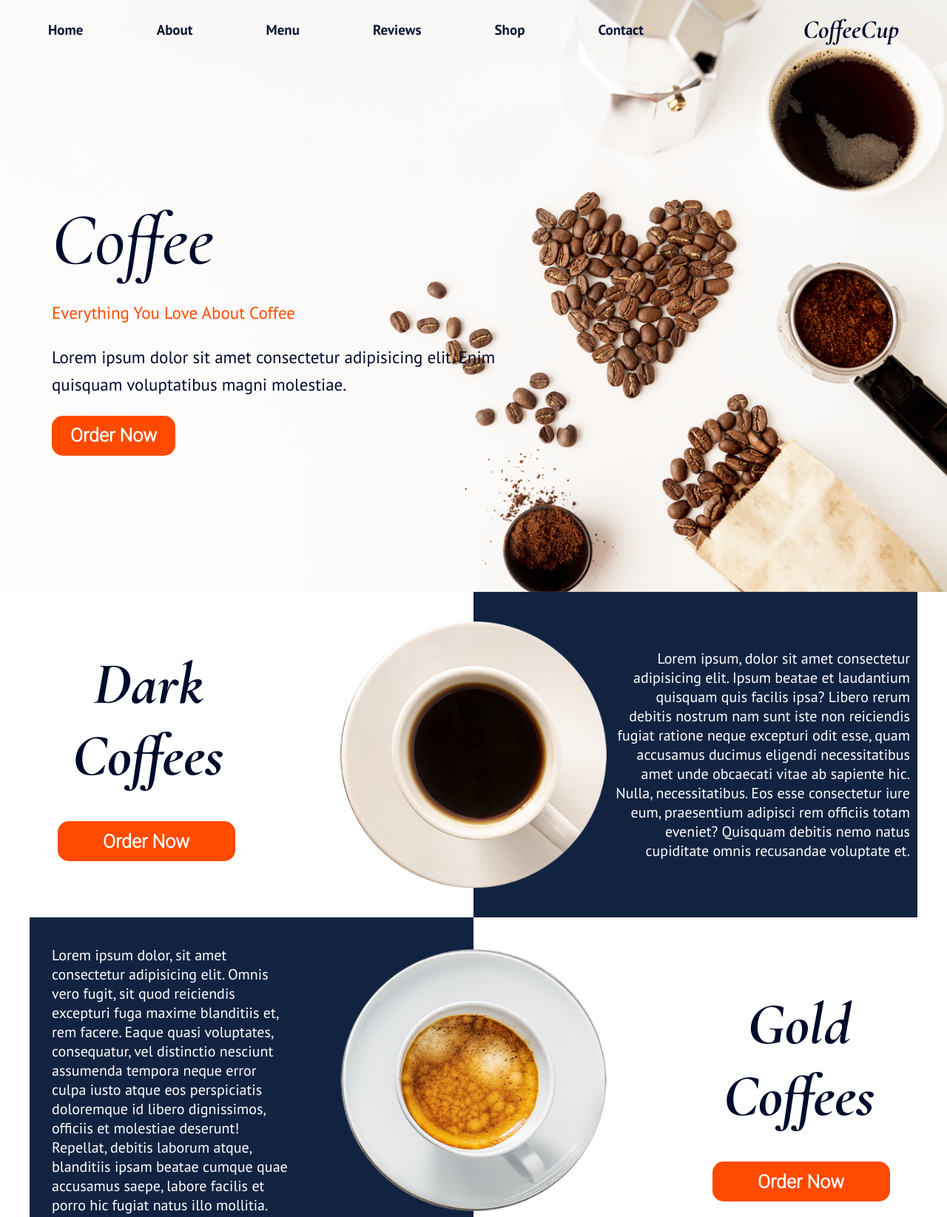
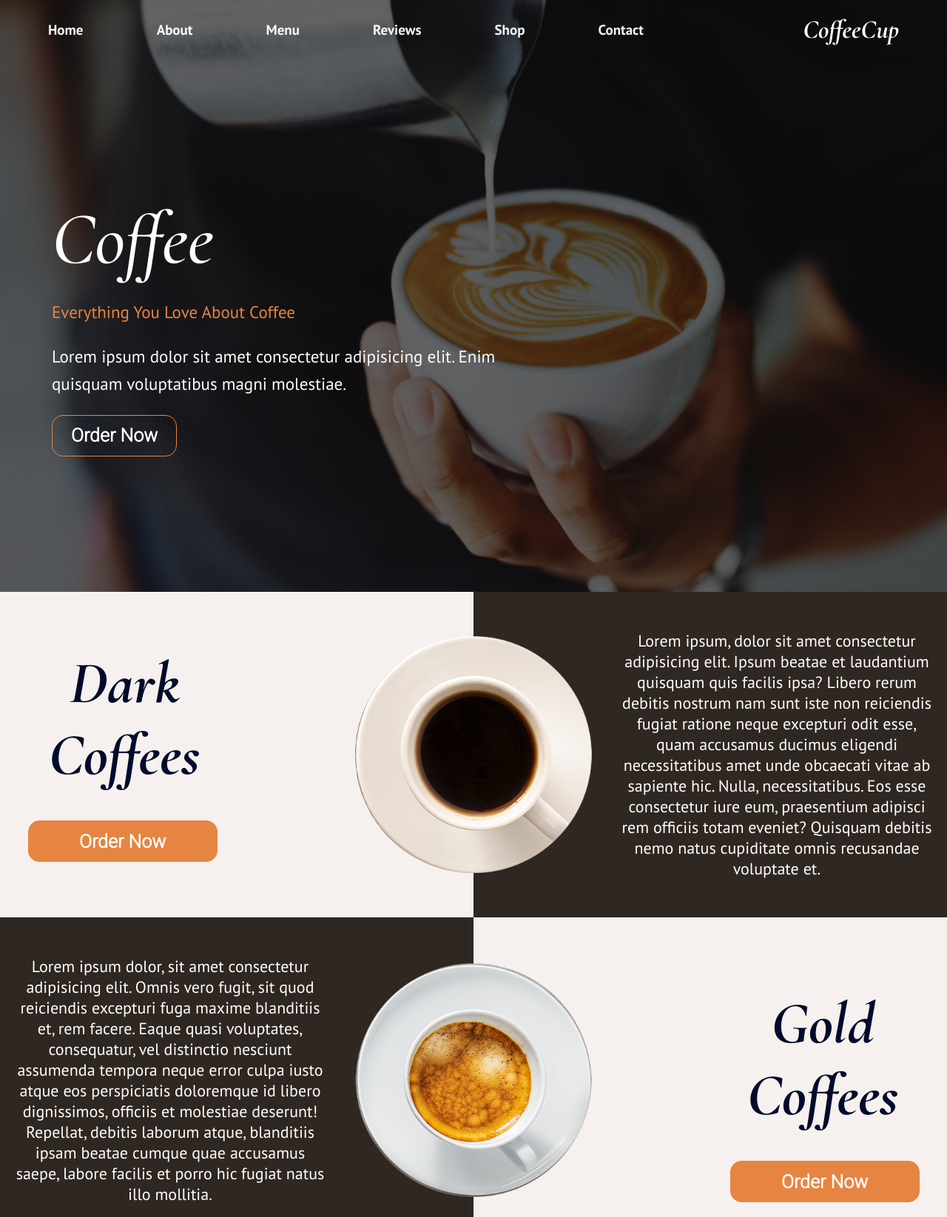
Before and after one commit to kborycki/CoffeeCup, a website: page index.html in a window 1280 px wide. Shown: the top 1645 px of the page at 74% size. Drawn offline with nearby package versions, Linux system fonts and the light colour scheme.

Commit message:
Changed styles

```diff
--- a/index.html
+++ b/index.html
@@ -17,6 +17,7 @@
   rel="stylesheet"
 />
 <link rel="stylesheet" href="./dist/css/style.min.css" />
+
   </head>
 
   <body>
@@ -27,6 +28,7 @@
                 <a href="#home">CoffeeCup</a>
             </div>
             <ul class="navbar__list">
+
                 <li class="navbar__list-item"><a href="#home">Home</a></li>
                 <li class="navbar__list-item"><a href="#about-us">About</a></li>
                 <li class="navbar__list-item"><a href="#menu">Menu</a></li>
@@ -35,9 +37,7 @@
                 <li class="navbar__list-item"><a href="#contact">Contact</a></li>
             </ul>
 
-          <button class="navbar__burger-icon">
-            <i class="fas fa-bars"></i>
-          </button>
+            <button class="navbar__burger-icon"> <i class="fas fa-bars"></i> </button>
         </div>
     </div>
 </nav>
@@ -56,7 +56,6 @@
     </header>
     <main class="main">
       <section class="menu section-padding" id="menu">
-        <div class="wrapper">
         <div class="menu__box">
           <div class="menu__white">
             <h2 class="menu-heading">Dark Coffees</h2>
@@ -72,8 +71,8 @@
             <p>
               Lorem ipsum, dolor sit amet consectetur adipisicing elit. Ipsum
               beatae et laudantium quisquam quis facilis ipsa? Libero rerum
-                debitis nostrum nam sunt iste non reiciendis fugiat ratione
-                neque excepturi odit esse, quam accusamus ducimus eligendi
+              debitis nostrum nam sunt iste non reiciendis fugiat ratione neque
+              excepturi odit esse, quam accusamus ducimus eligendi
               necessitatibus amet unde obcaecati vitae ab sapiente hic. Nulla,
               necessitatibus. Eos esse consectetur iure eum, praesentium
               adipisci rem officiis totam eveniet? Quisquam debitis nemo natus
@@ -97,10 +96,10 @@
               vero fugit, sit quod reiciendis excepturi fuga maxime blanditiis
               et, rem facere. Eaque quasi voluptates, consequatur, vel
               distinctio nesciunt assumenda tempora neque error culpa iusto
-                atque eos perspiciatis doloremque id libero dignissimos,
-                officiis et molestiae deserunt! Repellat, debitis laborum atque,
-                blanditiis ipsam beatae cumque quae accusamus saepe, labore
-                facilis et porro hic fugiat natus illo mollitia.
+              atque eos perspiciatis doloremque id libero dignissimos, officiis
+              et molestiae deserunt! Repellat, debitis laborum atque, blanditiis
+              ipsam beatae cumque quae accusamus saepe, labore facilis et porro
+              hic fugiat natus illo mollitia.
             </p>
           </div>
         </div>
@@ -118,16 +117,15 @@
               alt="White coffee in a cup"
             />
             <p>
-                Lorem ipsum dolor sit, amet consectetur adipisicing elit.
-                Adipisci aut et eum blanditiis nisi deserunt nihil quisquam
-                voluptate aperiam itaque nulla facere temporibus eligendi sed
-                repellendus, cumque saepe, maxime ullam sit fugiat? Ducimus
-                magnam enim dolor error accusamus earum et repellendus
-                recusandae ea, quam eligendi nostrum autem illo? Recusandae,
-                illum debitis saepe aliquam vero repellat quibusdam id, delectus
-                culpa dolore quae eligendi veritatis, necessitatibus excepturi!
+              Lorem ipsum dolor sit, amet consectetur adipisicing elit. Adipisci
+              aut et eum blanditiis nisi deserunt nihil quisquam voluptate
+              aperiam itaque nulla facere temporibus eligendi sed repellendus,
+              cumque saepe, maxime ullam sit fugiat? Ducimus magnam enim dolor
+              error accusamus earum et repellendus recusandae ea, quam eligendi
+              nostrum autem illo? Recusandae, illum debitis saepe aliquam vero
+              repellat quibusdam id, delectus culpa dolore quae eligendi
+              veritatis, necessitatibus excepturi!
             </p>
-            </div>
           </div>
         </div>
       </section>
@@ -283,24 +281,13 @@
     <div class="wrapper">
         <div class="footer__boxes">
             <div class="footer__box">
-            <h3 class="footer__box-title">
-              <i class="fa-solid fa-mug-hot"></i> CoffeCup
-            </h3>
-            <p>
-              Lorem ipsum dolor sit amet consectetur adipisicing elit. Adipisci
-              voluptates ducimus reiciendis repellat, odio aliquam est doloribus
-              eligendi vitae tenetur.
-            </p>
+                <h3 class="footer__box-title"><i class="fa-solid fa-mug-hot"></i> CoffeCup</h3>
+                <p>Lorem ipsum dolor sit amet consectetur adipisicing elit. Adipisci voluptates ducimus reiciendis
+                    repellat, odio aliquam est doloribus eligendi vitae tenetur.</p>
                 <div class="footer__box-social">
-              <a href="#" class="footer__box-link"
-                ><i class="fab fa-twitter-square"></i
-              ></a>
-              <a href="#" class="footer__box-link"
-                ><i class="fab fa-facebook-square"></i
-              ></a>
-              <a href="#" class="footer__box-link"
-                ><i class="fab fa-instagram"></i
-              ></a>
+                    <a href="#" class="footer__box-link"><i class="fab fa-twitter-square"></i></a>
+                    <a href="#" class="footer__box-link"><i class="fab fa-facebook-square"></i></a>
+                    <a href="#" class="footer__box-link"><i class="fab fa-instagram"></i></a>
                 </div>
             </div>
 
@@ -317,17 +304,14 @@
                 <h3 class="footer__box-title">Contant Us</h3>
                 <ul class="footer__box-list">
                     <li class="footer__box-list-item"><a href="#">Support</a></li>
-              <li class="footer__box-list-item">
-                <a href="#">CoffeCup@gmail.com</a>
-              </li>
+                    <li class="footer__box-list-item"><a href="#">CoffeCup@gmail.com</a></li>
                 </ul>
             </div>
         </div>
     </div>
-      <hr />
-      <p class="footer__bottom-text">
-        &copy; <span class="footer__year"></span> CoffeCup
-      </p>
+    <hr>
+    <p class="footer__bottom-text">&copy; <span class="footer__year"></span> CoffeCup</p>
+
 </footer>
     <script src="./dist/js/main.min.js"></script>
   </body>
--- a/src/sass/_colors.scss
+++ b/src/sass/_colors.scss
@@ -1,5 +1,5 @@
 $main-color: #122341;
-$secondary-color: #ff4a00;
+$secondary-color: #e68541;
 $dark: #000b2c;
 $gray: #f6f6f4;
 $orange: #f19d7c;
--- a/src/sass/_components.scss
+++ b/src/sass/_components.scss
@@ -1,4 +1,4 @@
-@use 'colors.scss' as *;
+@use "colors.scss" as *;
 
 .wrapper {
   width: 100%;
@@ -8,32 +8,32 @@
 
 .btn {
   font-size: 2.5rem;
-	font-family: 'Roboto', sans-serif;
-	padding: .5em 1em;
-	background-color: $secondary-color;
+  font-family: "Roboto", sans-serif;
+  padding: 0.5em 1em;
+  background-color: transparent;
   font-weight: bold;
   text-decoration: none;
   color: $white;
-	border: none;
-	border-radius:15px;
+  border: 1px solid $secondary-color;
+  border-radius: 15px;
   cursor: pointer;
   transition: background-color 0.3s ease-in-out;
 
   &:hover {
-		background-color: $orange;
+    background-color: $secondary-color;
   }
 }
 
 .second-btn {
   font-size: 2.6rem;
   padding: 0.5em 1em;
-	font-family: 'Roboto', sans-serif;
+  font-family: "Roboto", sans-serif;
   font-weight: bold;
   text-decoration: none;
   background-color: $orange;
   color: $dark;
   border: 0.1em solid $secondary-color;
-	border-radius:15px;
+  border-radius: 15px;
   cursor: pointer;
   transition: background-color 0.4s, border 0.4s, color 0.4s;
 
@@ -51,7 +51,6 @@
   text-transform: uppercase;
   text-align: center;
   color: $dark;
-
 }
 
 .section-padding {
--- a/src/sass/style.scss
+++ b/src/sass/style.scss
@@ -40,7 +40,7 @@ html {
     font-family: "Cormorant Garamond", serif;
     font-weight: bold;
     a {
-      color: $dark;
+      color: $white;
       text-decoration: none;
     }
   }
@@ -54,7 +54,7 @@ html {
     top: 8em;
     right: 0;
     width: 100%;
-    background-color: $white;
+    background-color: rgba(0, 0, 0, 0.8);
     opacity: 0.95;
     clip-path: polygon(0 0, 100% 0, 100% 0, 0 0);
     transition: clip-path 0.2s linear;
@@ -70,7 +70,7 @@ html {
 
       a {
         position: relative;
-        color: $dark;
+        color: $white;
         text-decoration: none;
         transition: color 0.2s;
 
@@ -82,7 +82,7 @@ html {
           width: 100%;
           transform: scaleX(0);
           transition: transform 0.3s;
-          background-color: $main-color;
+          background-color: $secondary-color;
         }
 
         &:hover::before {
@@ -99,7 +99,7 @@ html {
   &__burger-icon {
     padding: 0.5em;
     font-size: 3rem;
-    color: $dark;
+    color: $secondary-color;
     background: none;
     border: none;
     cursor: pointer;
@@ -110,12 +110,21 @@ html {
 
 .header {
   position: relative;
-  background-image: url("../img/header.png");
+  background-image: url("../img/cofee.jpg");
   background-size: cover;
   background-position: 47%;
   padding-top: 8em;
   height: 100%;
   z-index: 0;
+  &::before {
+    content: " ";
+    z-index: -1;
+    position: absolute;
+    top: 0;
+    width: 100%;
+    height: 100%;
+    background-color: rgba(0, 0, 0, 0.6);
+  }
 
   &__text {
     backdrop-filter: blur(5px);
@@ -125,7 +134,7 @@ html {
     flex-direction: column;
     height: calc(100vh - 80px);
     padding: 1.5em;
-    color: $dark;
+    color: $white;
     text-align: left;
 
     h1 {
@@ -155,7 +164,7 @@ html {
     flex-direction: column;
   }
   &__white {
-    background-color: $white;
+    background-color: #f6f1ee;
 
     h2 {
       font-size: 7rem;
@@ -167,6 +176,7 @@ html {
 
     .btn {
       display: flex;
+      background-color: $secondary-color;
       justify-content: center;
     }
   }
@@ -179,7 +189,7 @@ html {
     flex-direction: column;
     justify-content: space-between;
     align-items: center;
-    background: $main-color;
+    background: #2f2721;
     margin: 10em 0;
     padding: 2em 2em 2em 2em;
     p {
@@ -226,12 +236,13 @@ html {
       flex-direction: column;
       justify-content: center;
       align-items: center;
-      background-color: $main-color;
+      background-color: #2f2721;
       width: 23em;
       height: 23em;
       margin: 0 auto;
+      margin-bottom: 2em;
       border-radius: 50%;
-      border: 0.5em solid $secondary-color;
+      border: 0.2em solid $secondary-color;
 
       h2 {
         color: $white;
@@ -275,7 +286,7 @@ html {
     flex-direction: column-reverse;
     align-items: center;
     text-align: center;
-    background-color: $dark;
+    background-color: #2f2721;
 
     &-img {
       img {
@@ -315,7 +326,7 @@ html {
     text-align: center;
 
     &-item {
-      background-color: $green;
+      background-color: #2f2721;
       width: 90%;
       padding: 2em 0;
       margin: 2em 0;
@@ -342,7 +353,7 @@ html {
     align-items: center;
 
     &-item {
-      background-color: $green;
+      background-color: #2f2721;
       font-family: "Roboto", sans-serif;
       color: white;
       width: 85%;
@@ -378,13 +389,13 @@ html {
       }
       p {
         text-align: center;
-        font-size: 1.4rem;
+        font-size: 1.8rem;
         margin: 0 auto;
-        margin-top: 1em;
+        margin-top: 2em;
         margin-bottom: 2em;
-        padding: 2em 1em;
+        // padding: 2em 1em;
         width: 90%;
-        background-color: $dark;
+        background-color: transparent;
       }
     }
   }
@@ -430,12 +441,15 @@ html {
     width: 100%;
     min-height: 150px;
   }
+  .btn {
+    background-color: $secondary-color;
+  }
 }
 
 //Footer
 .footer {
   color: $white;
-  background-color: #122341;
+  background-color: #2f2721;
 
   .wrapper {
     padding: 6em 2em 2em;
@@ -700,7 +714,7 @@ html {
       left: 0;
       right: 0;
       bottom: 0;
-      width: 30%;
+      width: 25%;
       padding: 0;
     }
     &__blue {
@@ -710,14 +724,13 @@ html {
       flex-direction: row-reverse;
       justify-content: space-between;
       align-items: center;
-      background: $main-color;
-      margin: 0;
-      padding: 2em 1em;
+      background: #2f2721;
+      // padding: 2em 1em;
 
       p {
-        font-size: 2rem;
+        font-size: 2.2rem;
         width: 70%;
-        text-align: right;
+        text-align: center;
         color: $white;
       }
     }
@@ -743,10 +756,10 @@ html {
         flex-direction: row;
 
         p {
-          font-size: 2rem;
-          width: 60%;
-          padding: 0 0 0 1em;
-          text-align: left;
+          font-size: 2.2rem;
+          width: 70%;
+          text-align: center;
+          color: $white;
         }
       }
     }
```
Also changed, not shown: dist/css/style.min.css, dist/img/cofee.jpg (added), 2 other files. Lines whose indentation alone changed are shown as unchanged.
